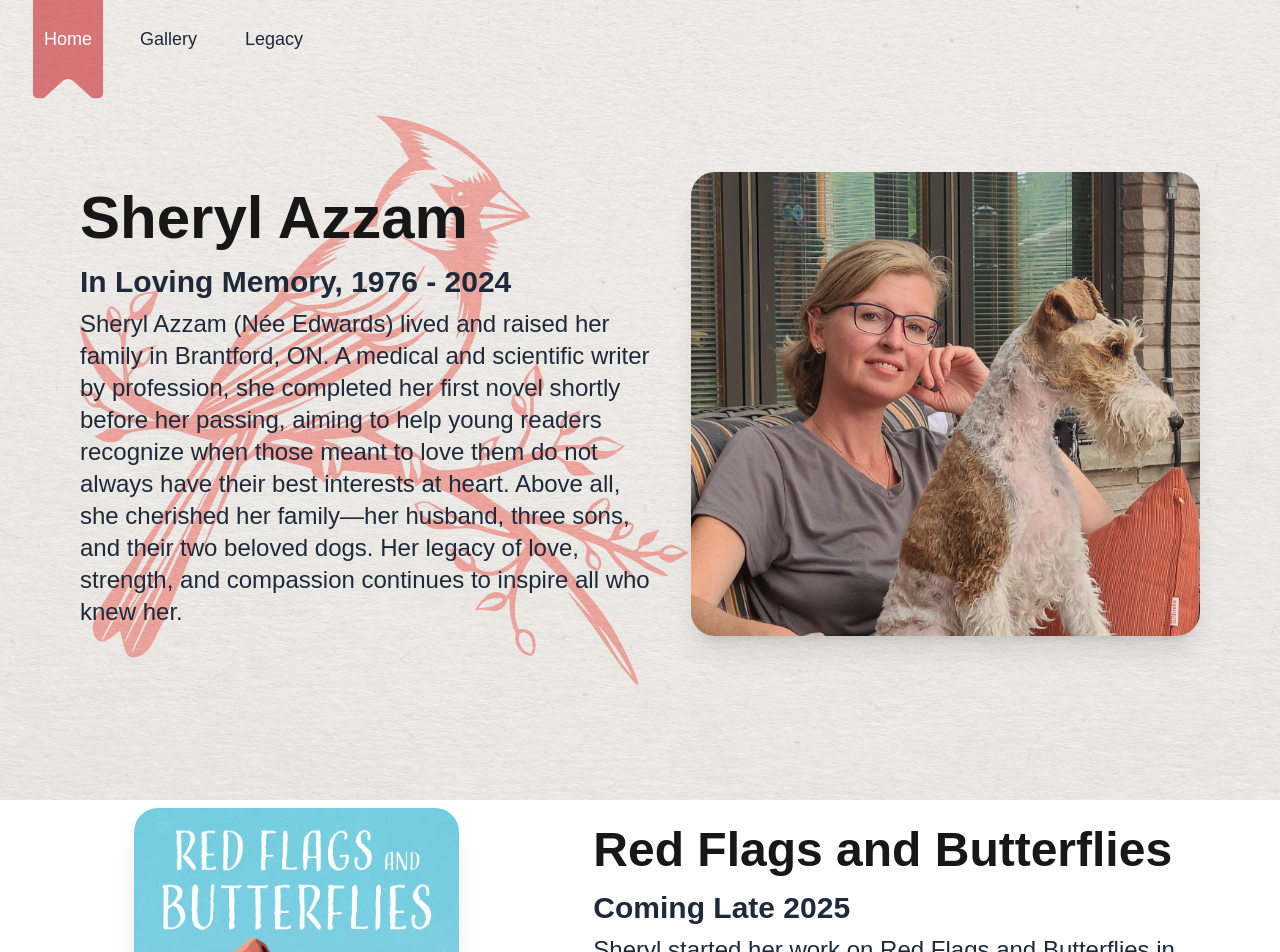
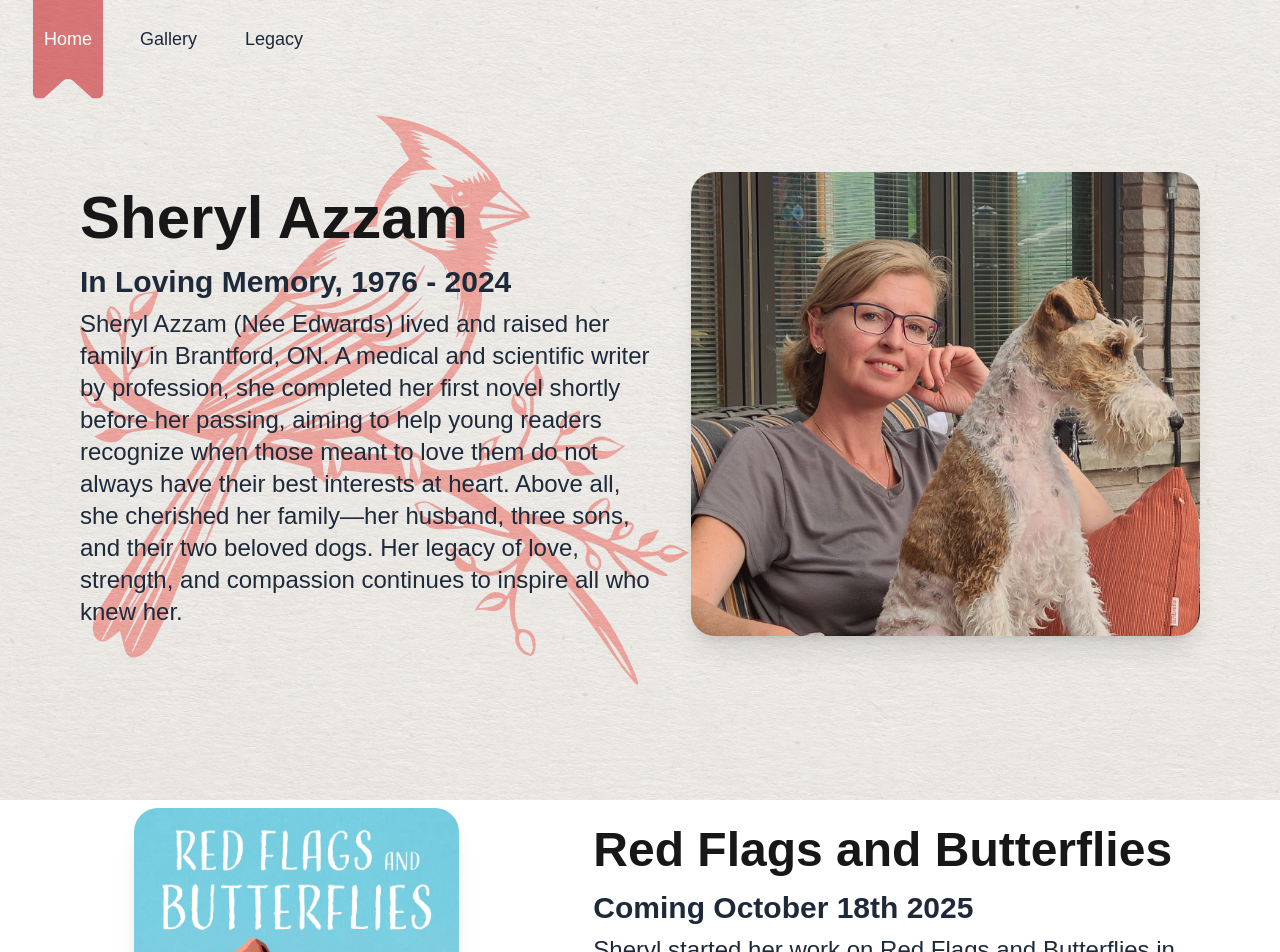
Before and after one commit to MetallicGoat/sheryl-azzam-website, a Next.js app: page / in a window 1280 px wide. Shown: the top 952 px of the page. Built offline with nearby package versions, Linux system fonts and the light colour scheme; a web font is replaced by a local one.

Commit message:
Update Dates

```diff
--- a/src/app/page.js
+++ b/src/app/page.js
@@ -76,7 +76,7 @@ export default function Home() {
               <h3
                 className="text-xl lg:text-2xl xl:text-3xl font-bold py-2 text-gray-800"
               >
-                Coming Late 2025
+                Coming October 18th 2025
               </h3>
 
               <p className="text-md sm:text-xl xl:text-2xl text-gray-800 mx-auto max-w-md md:max-w-full md:mx-0 ">
```
